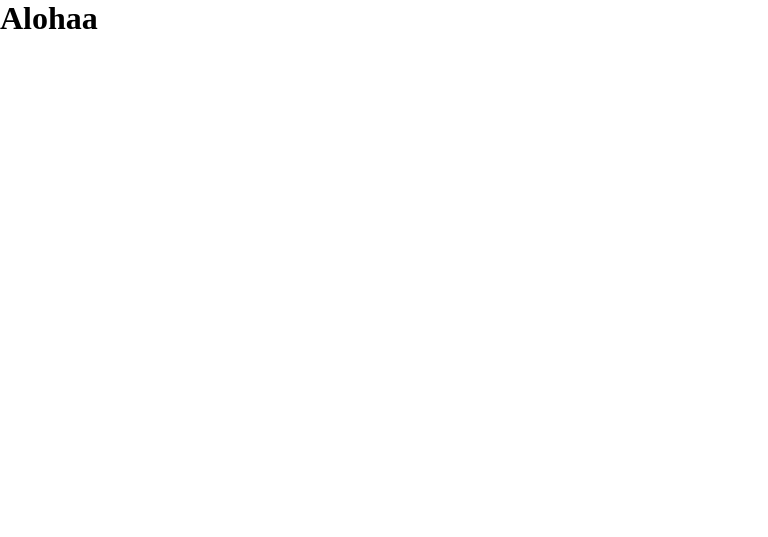
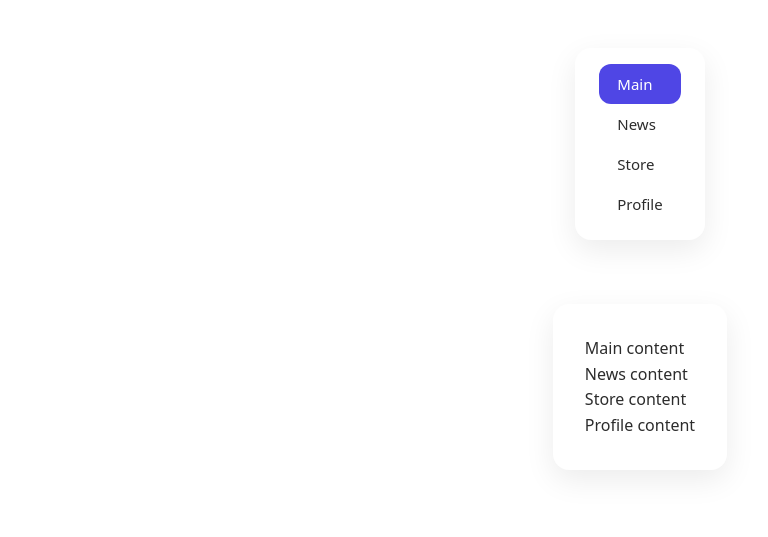
Before and after one commit to ivan-pogorelov/Mini-Projects, a plain HTML site: page Tabs-Menu/index.html in a window 1280 px wide. Shown: the whole page, without its empty margins (0-768 px from the left). Drawn offline with Linux system fonts and the light colour scheme.

Commit message:
add menu

```diff
--- a/Tabs-Menu/index.html
+++ b/Tabs-Menu/index.html
@@ -7,7 +7,21 @@
     <link rel="stylesheet" href="./style.css" />
   </head>
   <body>
-    <h1>Alohaa</h1>
+    <main class="container">
+      <ul class="menu" id="menu">
+        <li class="menu-item active" data-tab="main">Main</li>
+        <li class="menu-item" data-tab="news">News</li>
+        <li class="menu-item" data-tab="store">Store</li>
+        <li class="menu-item" data-tab="profile">Profile</li>
+      </ul>
+
+      <div class="content">
+        <div class="tab active" id="main">Main content</div>
+        <div class="tab" id="news">News content</div>
+        <div class="tab" id="store">Store content</div>
+        <div class="tab" id="profile">Profile content</div>
+      </div>
+    </main>
     <script src="script.js"></script>
   </body>
 </html>
--- a/Tabs-Menu/script.js
+++ b/Tabs-Menu/script.js
@@ -0,0 +1,11 @@
+const menuItems = document.querySelectorAll(".menu-item");
+const tabs = document.querySelectorAll(".tab");
+
+menuItems.forEach((item) => {
+  item.addEventListener("click", () => {
+    menuItems.forEach((i) => i.classList.remove("active"));
+    tabs.forEach((tab) => tab.classList.remove("active"));
+
+    item.classList.add("active");
+  });
+});
--- a/Tabs-Menu/style.css
+++ b/Tabs-Menu/style.css
@@ -11,3 +11,58 @@
   margin: 0;
   padding: 0;
 }
+
+.container {
+  max-width: 1100px;
+  margin: 0 auto;
+  padding: 24px 16px;
+  display: flex;
+  flex-direction: column;
+  font-family: system-ui, -apple-system, BlinkMacSystemFont, "Segoe UI",
+    sans-serif;
+  color: #2c2c2c;
+}
+
+.content {
+  max-width: 900px;
+  margin: 40px auto;
+  padding: 32px;
+
+  background-color: #ffffff;
+  border-radius: 16px;
+
+  box-shadow: 0 10px 30px rgba(0, 0, 0, 0.08);
+
+  font-family: system-ui, -apple-system, BlinkMacSystemFont, "Segoe UI",
+    sans-serif;
+  line-height: 1.6;
+  color: #2c2c2c;
+}
+
+.menu {
+  max-width: 900px;
+  margin: 24px auto;
+  padding: 16px 24px;
+  list-style: none;
+  background-color: #ffffff;
+  border-radius: 16px;
+
+  box-shadow: 0 10px 30px rgba(0, 0, 0, 0.08);
+}
+
+.menu-item {
+  padding: 10px 18px;
+  border-radius: 12px;
+
+  font-size: 15px;
+  font-weight: 500;
+  color: #2c2c2c;
+
+  cursor: pointer;
+  transition: background-color 0.25s ease, color 0.25s ease;
+}
+
+.menu-item.active {
+  background-color: #4f46e5;
+  color: #ffffff;
+}
```
